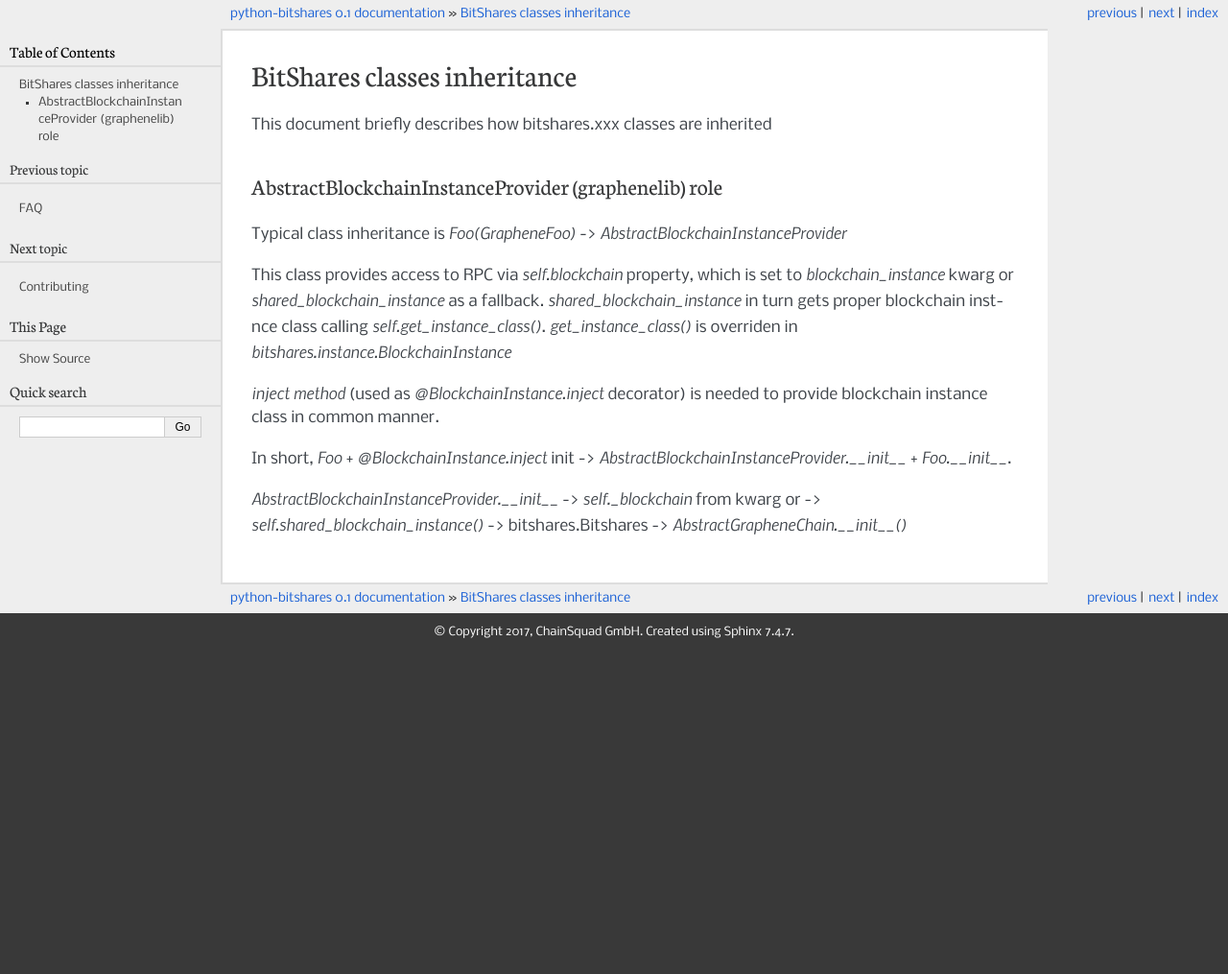
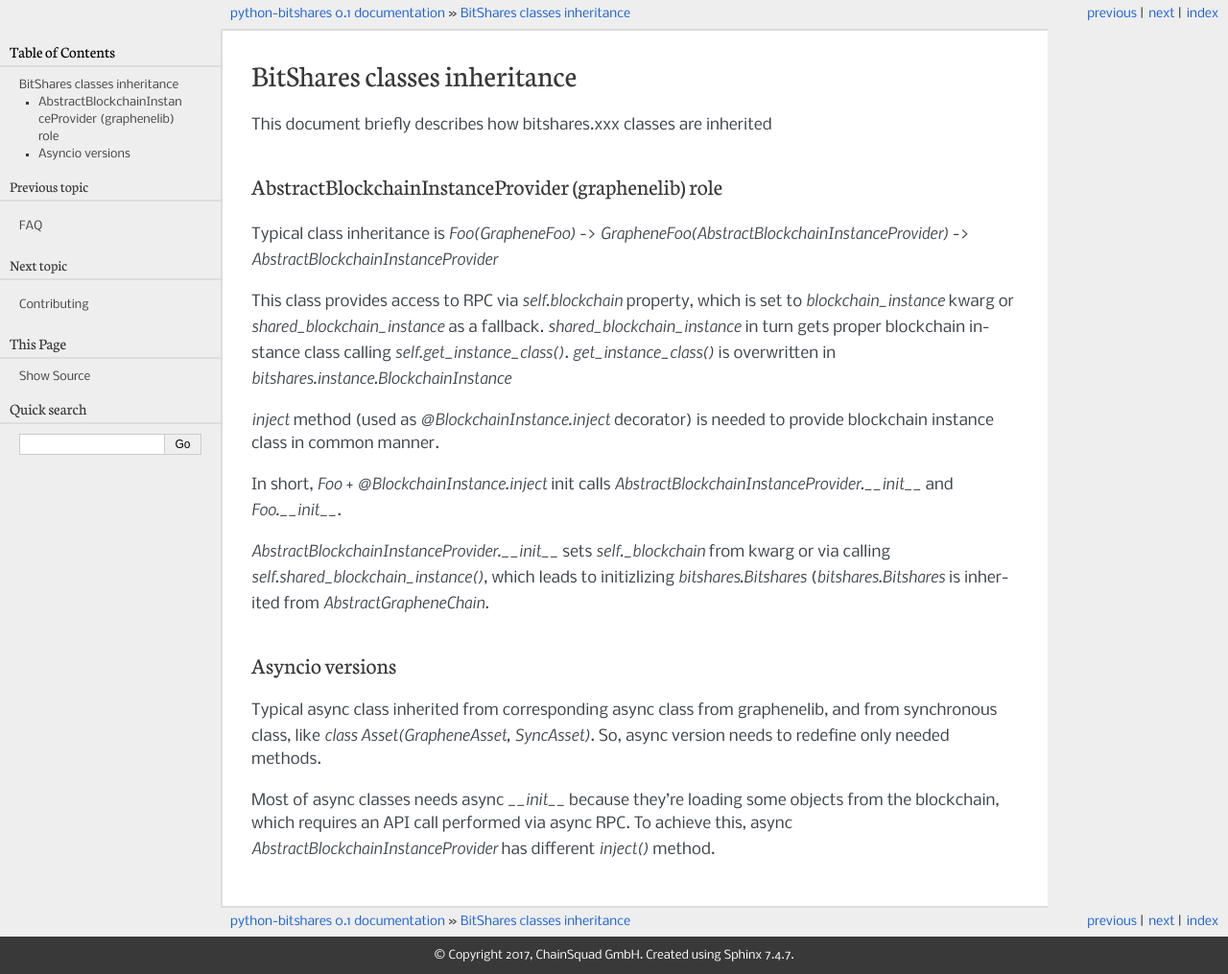
Before and after one commit to bitshares/python-bitshares, a Sphinx documentation site: the page built from docs/classes.rst, in a window 1280 px wide. Shown: the whole page at 96% size. Built offline with Sphinx 7.4.7, drawn with Linux system fonts in a browser that asks for light colours; pages that are not in the unit, such as notebooks, are missing from menus; before the commit the page ends 900 px from its top, so only the background shows below that.

Commit message:
Improve docs/classes.rst

```diff
--- a/docs/classes.rst
+++ b/docs/classes.rst
@@ -8,12 +8,35 @@
 AbstractBlockchainInstanceProvider (graphenelib) role
 -----------------------------------------------------
 
-Typical class inheritance is `Foo(GrapheneFoo)` -> `AbstractBlockchainInstanceProvider`
+Typical class inheritance is `Foo(GrapheneFoo)` ->
+`GrapheneFoo(AbstractBlockchainInstanceProvider)` ->
+`AbstractBlockchainInstanceProvider`
 
-This class provides access to RPC via `self.blockchain` property, which is set to `blockchain_instance` kwarg or `shared_blockchain_instance` as a fallback. `shared_blockchain_instance` in turn gets proper blockchain instnce class calling `self.get_instance_class()`. `get_instance_class()` is overriden in `bitshares.instance.BlockchainInstance`
+This class provides access to RPC via `self.blockchain` property, which is set
+to `blockchain_instance` kwarg or `shared_blockchain_instance` as a fallback.
+`shared_blockchain_instance` in turn gets proper blockchain instance class
+calling `self.get_instance_class()`. `get_instance_class()` is overwritten in
+`bitshares.instance.BlockchainInstance`
 
-`inject method` (used as `@BlockchainInstance.inject` decorator) is needed to provide blockchain instance class in common manner.
+`inject` method (used as `@BlockchainInstance.inject` decorator) is needed to
+provide blockchain instance class in common manner.
 
-In short, `Foo` + `@BlockchainInstance.inject` init -> `AbstractBlockchainInstanceProvider.__init__` + `Foo.__init__`.
+In short, `Foo` + `@BlockchainInstance.inject` init calls
+`AbstractBlockchainInstanceProvider.__init__` and `Foo.__init__`.
 
-`AbstractBlockchainInstanceProvider.__init__` -> `self._blockchain` from kwarg or -> `self.shared_blockchain_instance()` -> bitshares.Bitshares -> `AbstractGrapheneChain.__init__()`
+`AbstractBlockchainInstanceProvider.__init__` sets `self._blockchain` from kwarg
+or via calling `self.shared_blockchain_instance()`, which leads to initizlizing
+`bitshares.Bitshares` (`bitshares.Bitshares` is inherited from
+`AbstractGrapheneChain`.
+
+Asyncio versions
+----------------
+
+Typical async class inherited from corresponding async class from graphenelib,
+and from synchronous class, like `class Asset(GrapheneAsset, SyncAsset)`. So,
+async version needs to redefine only needed methods.
+
+Most of async classes needs async `__init__` because they're loading some
+objects from the blockchain, which requires an API call performed via async RPC.
+To achieve this, async `AbstractBlockchainInstanceProvider` has different
+`inject()` method.
```
